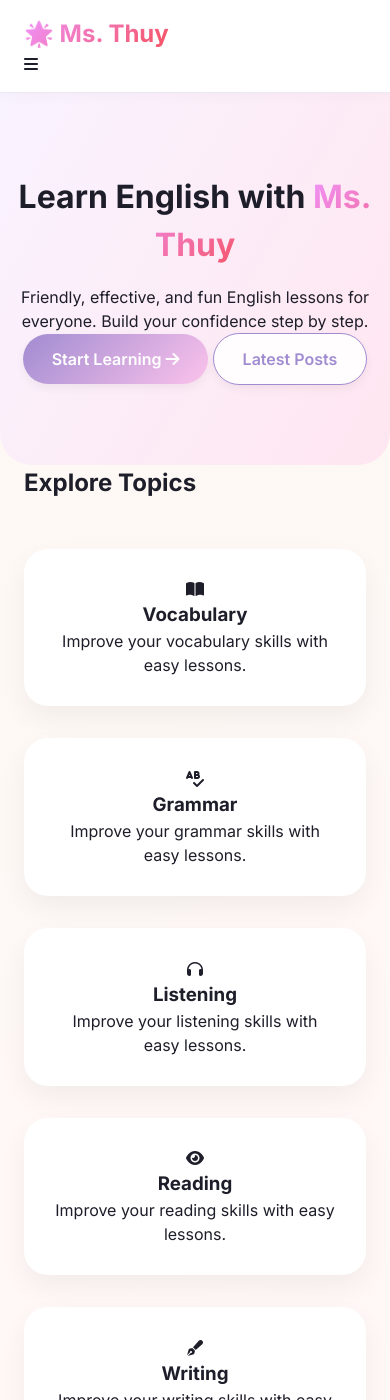
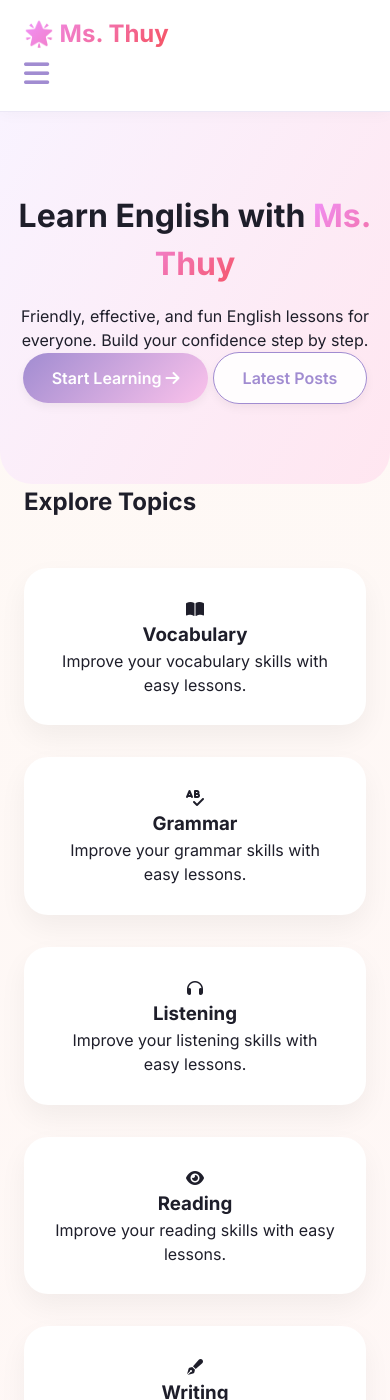
Before and after one commit to ms-thuy-classes/learn-with-ms-thuy, a Jekyll site: the page built from index.html, in a window 390 px wide and 1400 px high. Built offline with Jekyll 4.4.1, drawn with Linux system fonts in a browser that asks for light colours.

Commit message:
Update main.css

```diff
--- a/assets/css/main.css
+++ b/assets/css/main.css
@@ -258,3 +258,50 @@
 .site-header.hide-header {
   transform: translateY(-100%);
 }
+/* Mobile menu styles */
+.mobile-toggle {
+  display: none;
+  font-size: 1.8rem;
+  cursor: pointer;
+  color: #a18cd1;
+  transition: color 0.2s;
+}
+.mobile-toggle:hover {
+  color: #f5576c;
+}
+
+@media (max-width: 768px) {
+  .mobile-toggle {
+    display: block;
+  }
+  .main-nav ul {
+    display: none;
+    position: absolute;
+    top: 100%;
+    left: 0;
+    right: 0;
+    background: rgba(255, 255, 255, 0.98);
+    backdrop-filter: blur(12px);
+    flex-direction: column;
+    gap: 0;
+    padding: 1rem 0;
+    box-shadow: 0 10px 20px rgba(0,0,0,0.1);
+    border-radius: 0 0 20px 20px;
+    z-index: 999;
+  }
+  .main-nav ul.show {
+    display: flex;
+  }
+  .main-nav li {
+    margin: 0;
+    text-align: center;
+  }
+  .main-nav a {
+    display: block;
+    padding: 0.8rem 1rem;
+    width: 100%;
+  }
+  .main-nav a::after {
+    display: none; /* Ẩn underline trên mobile cho gọn */
+  }
+}
```
